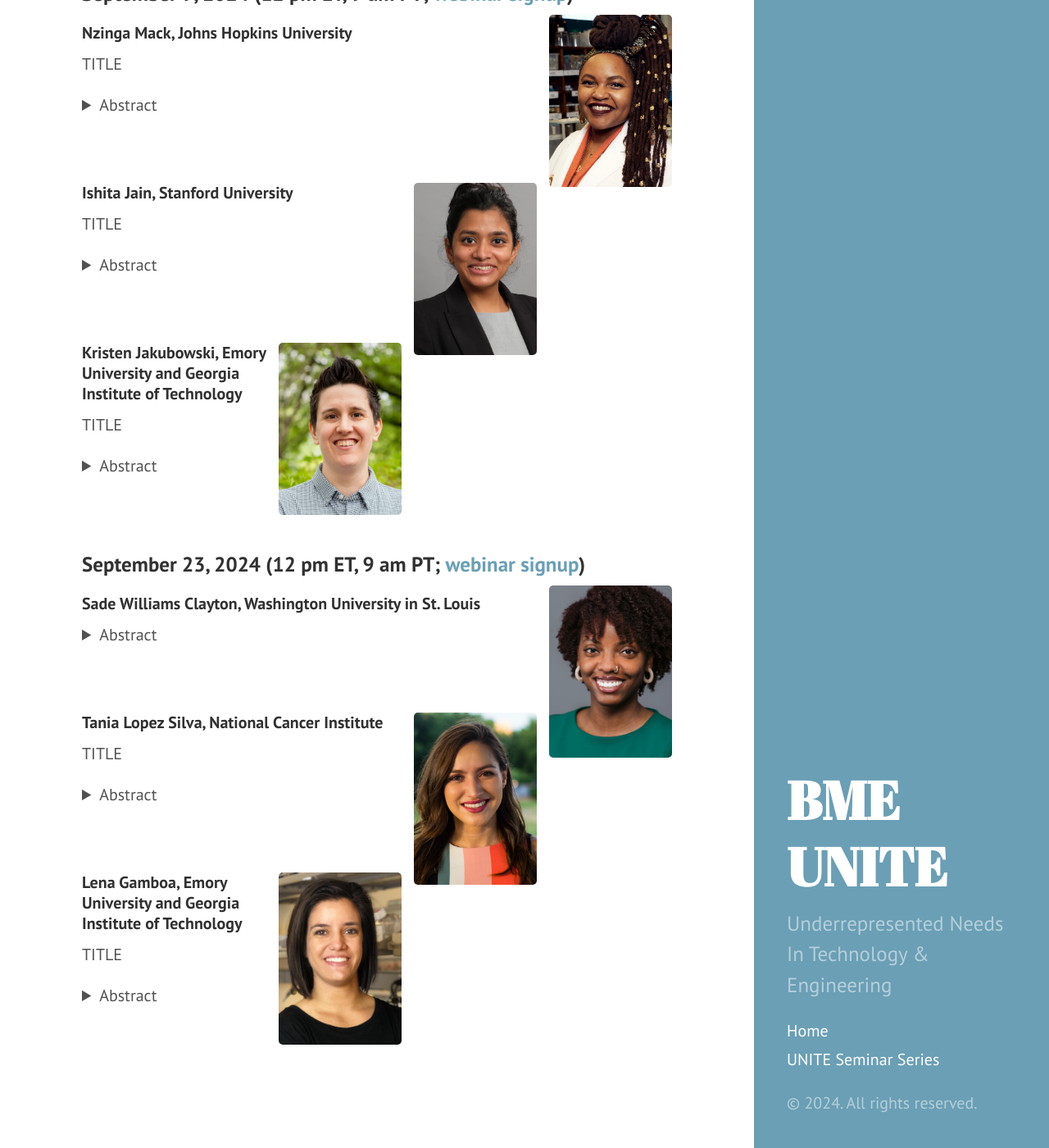
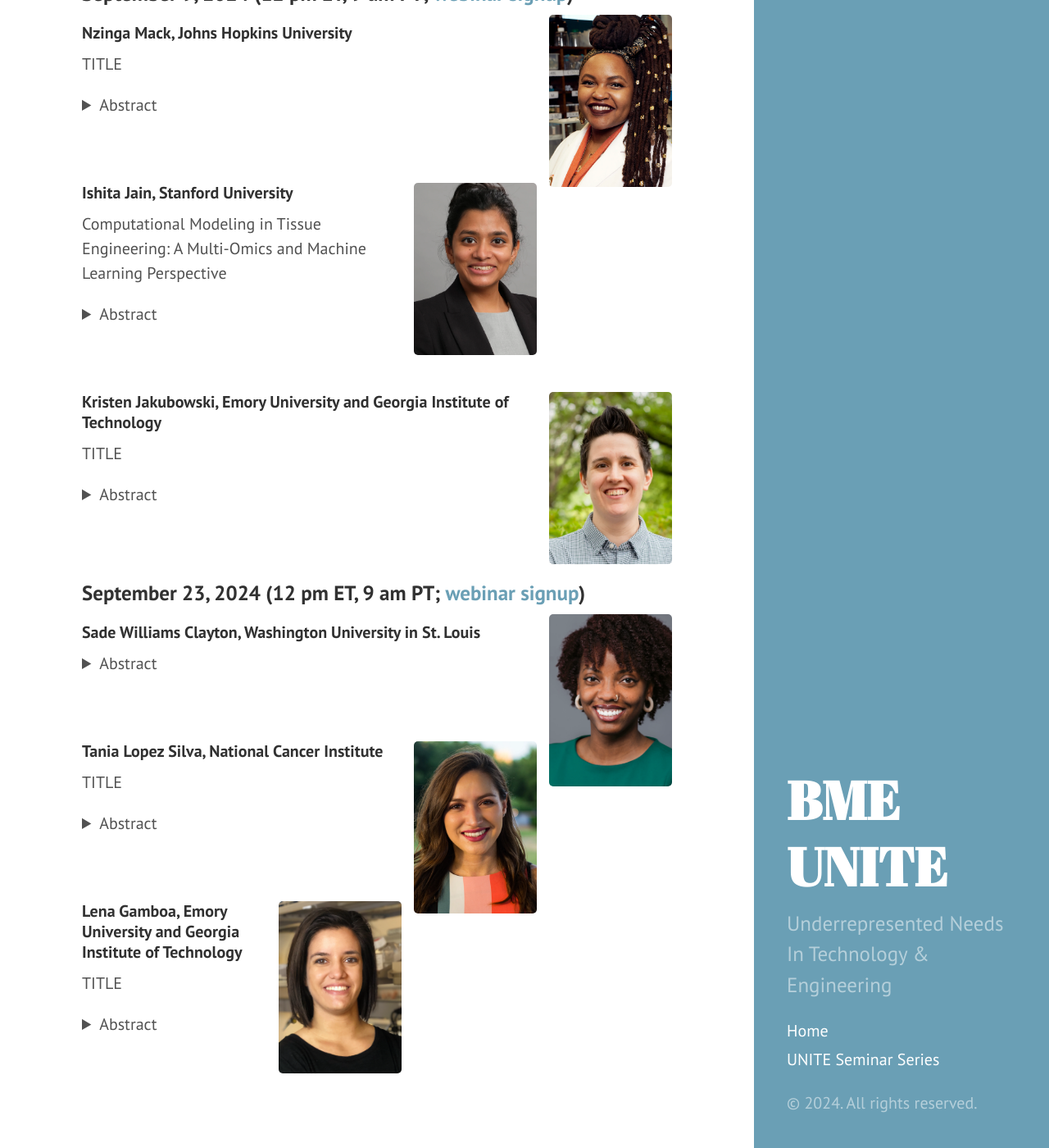
Before and after one commit to BME-UNITE/bmeunite, a Jekyll site: the page built from seminar-schedule.md, in a window 1280 px wide and 1400 px high, scrolled down 1427 px. Shown: the whole window at 82% size. Built offline with Jekyll 4.4.1, drawn with Linux system fonts in a browser that asks for light colours; Markdown is read by kramdown in place of the engine named in the settings; some of the changed text lies outside the part shown.

Commit message:
Add another abstract

```diff
--- a/seminar-schedule.md
+++ b/seminar-schedule.md
@@ -100,10 +100,12 @@ ABSTRACT</details>
 
 #### Ishita Jain, Stanford University
 
-TITLE
+Computational Modeling in Tissue Engineering: A Multi-Omics and Machine Learning Perspective
 
 <details><summary>Abstract</summary>
-ABSTRACT</details>
+The bioengineering field faces a next-generation challenge: systematically analyzing the vast data generated daily. In tissue engineering and regenerative medicine, optimizing multiple parameters and analyzing cellular behavior is crucial. High-throughput technologies and next-generation sequencing enable testing numerous parameters and gaining detailed insights into cellular behavior. However, novel analysis pipelines and complex algorithms are needed to choose parameters and innovatively analyze cellular behavior.
+This talk presents three stories demonstrating how these pipelines led to new findings in liver and cardiovascular regenerative medicine. First, I will discuss my past work using high-throughput technologies and multi-omics to identify new target genes in hepatic stellate cells for non-alcoholic fatty liver disease. Next, I will share my current work developing novel 3D hydrogels to study endothelial to mesenchymal transition in atherosclerosis and using single-cell transcriptomics to analyze cellular behavior. Additionally, I will discuss a collaboration with the FDA on designing an AI model to predict optimal culture properties for mesenchymal stem cell manufacturing and developing a clinical benchmark for in vitro manufacturing of MSCs.
+Finally, I will outline my plans to integrate computational approaches to understand in vitro blood vessel development and design artificial in vitro blood vessels with varied structural and functional properties. More specifically, I will showcase the integration of multi-omics and machine learning to build in silico tissues for mechanistic studies that will iteratively guide the design of next generation therapeutics.</details>
 
 <br />
 <br />
```
